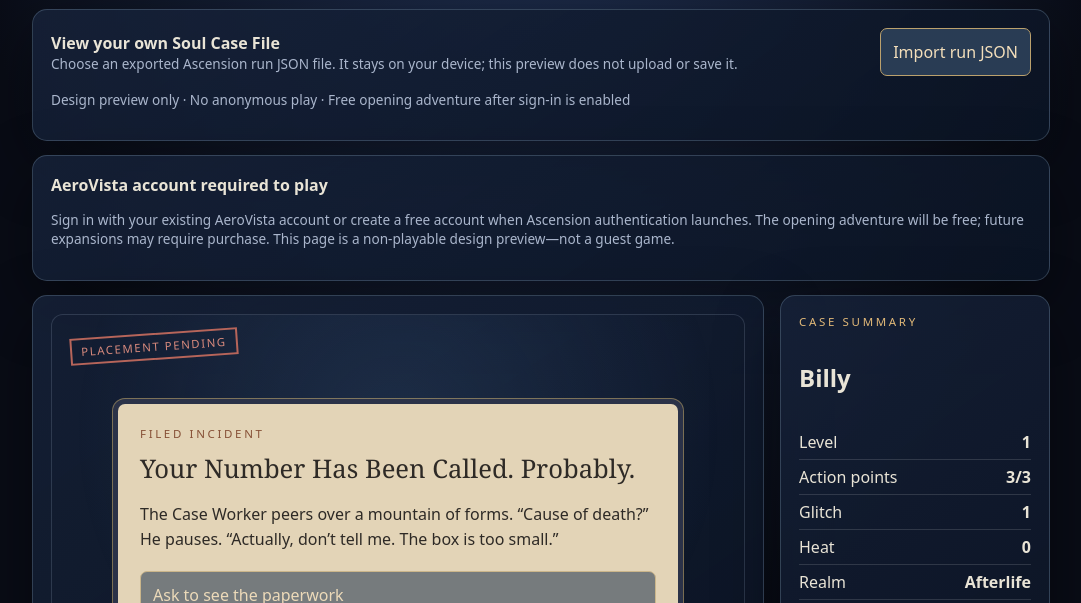
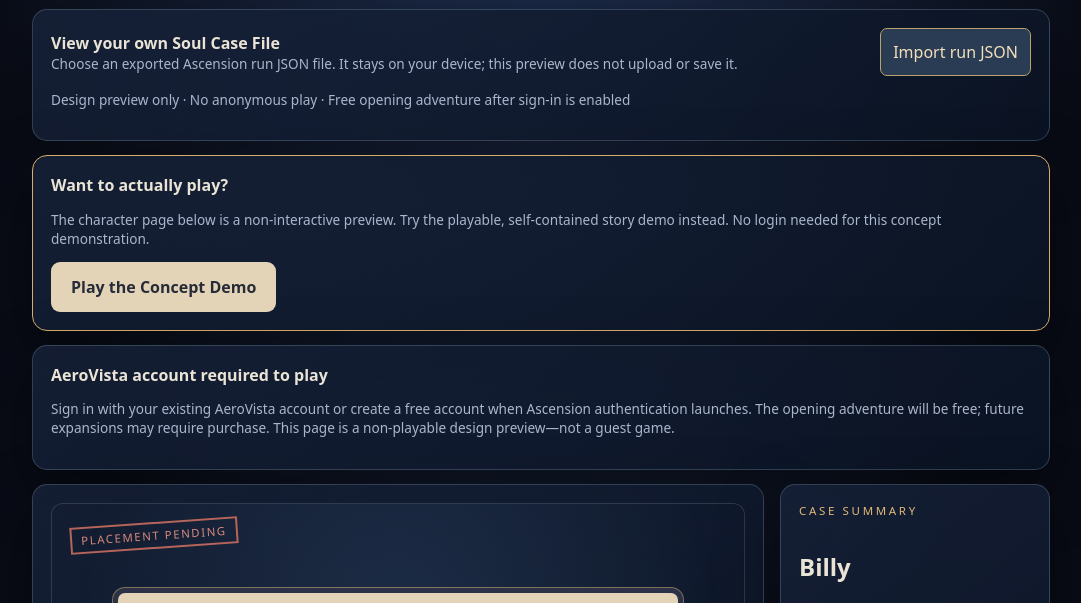
Before and after one commit to aerovista-us/aa-cards, a plain HTML site: page index.html in a window 1280 px wide. Shown: the part 141-744 px from the top of the page, without its empty margins (99-1180 px from the left). Drawn offline with Linux system fonts and the light colour scheme.

Commit message:
fix(preview): add clear playable demo link from disabled title page (#26)

```diff
--- a/index.html
+++ b/index.html
@@ -29,6 +29,7 @@ h1{font-family:Georgia,serif;font-weight:normal;margin:.2em 0;font-size:clamp(1.
   </div>
   <p id="import-status" class="note" role="status" aria-live="polite">Design preview only · No anonymous play · Free opening adventure after sign-in is enabled</p>
 </section>
+<section class="surface" style="margin-bottom:14px;border-color:#d8ad69" aria-label="Playable concept adventure"><strong>Want to actually play?</strong><p class="note">The character page below is a non-interactive preview. Try the playable, self-contained story demo instead. No login needed for this concept demonstration.</p><a href="./demo/" style="display:inline-block;background:#e3d4b7;color:#272b38;border-radius:9px;padding:14px 20px;font-weight:700;text-decoration:none;min-height:48px">Play the Concept Demo</a></section>
 <section class="surface" style="margin-bottom:14px" aria-label="Account access policy"><strong>AeroVista account required to play</strong><p class="note">Sign in with your existing AeroVista account or create a free account when Ascension authentication launches. The opening adventure will be free; future expansions may require purchase. This page is a non-playable design preview—not a guest game.</p></section>
 <div class="grid"><section class="surface"><div class="scene"><span class="stamp">Placement Pending</span><article class="story"><div class="kicker" style="color:#875137">Filed incident</div><h2 id="story-title"></h2><p id="story-text"></p><div class="choices" id="choices"></div></article></div></section>
 <aside class="surface readout"><div class="kicker">Case summary</div><h2 id="person"></h2><div id="metrics"></div><button id="profile-side" class="open-sheet">Open full character record</button><p class="note">Preview data only. No actions are sent to the game engine or saved.</p></aside></div>
```
